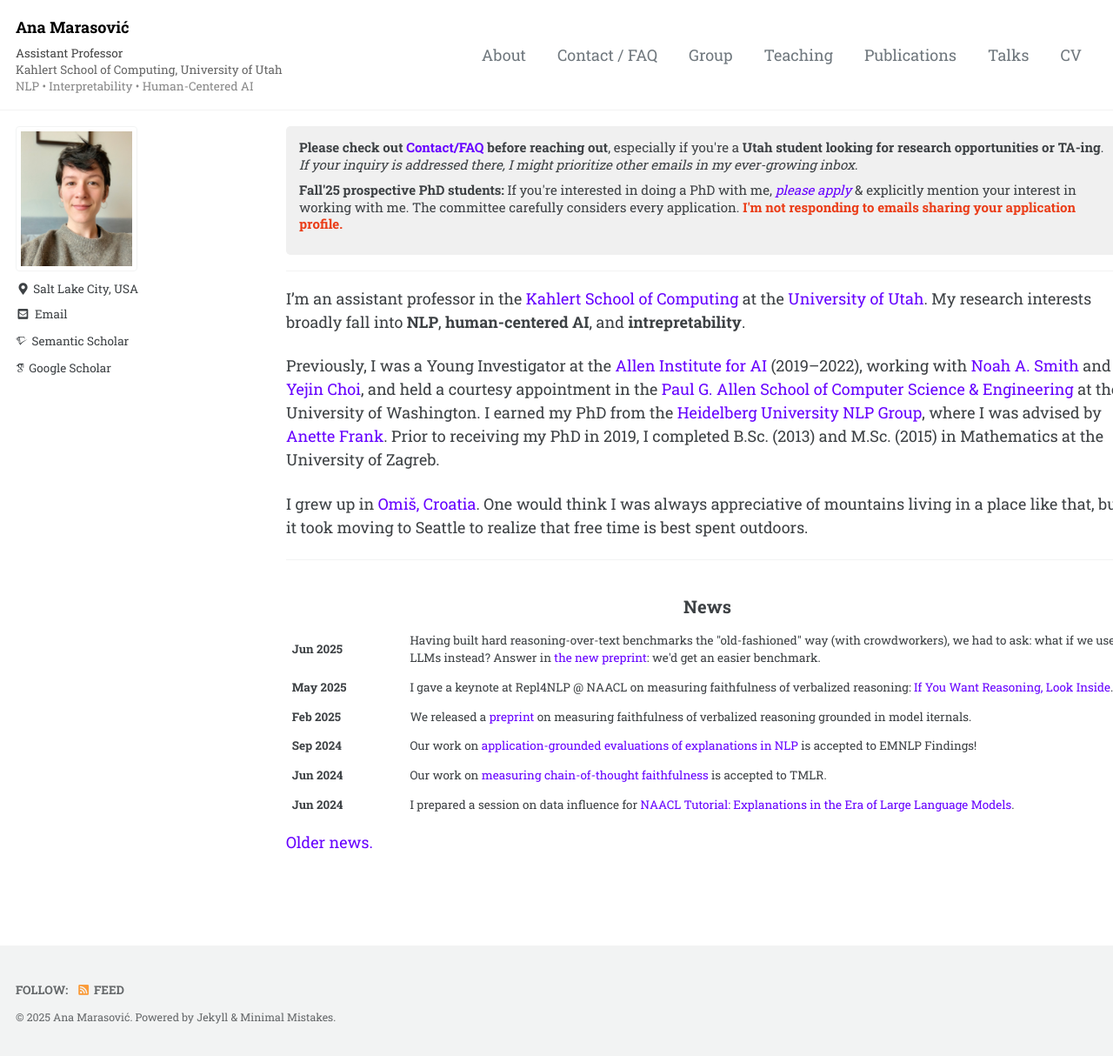
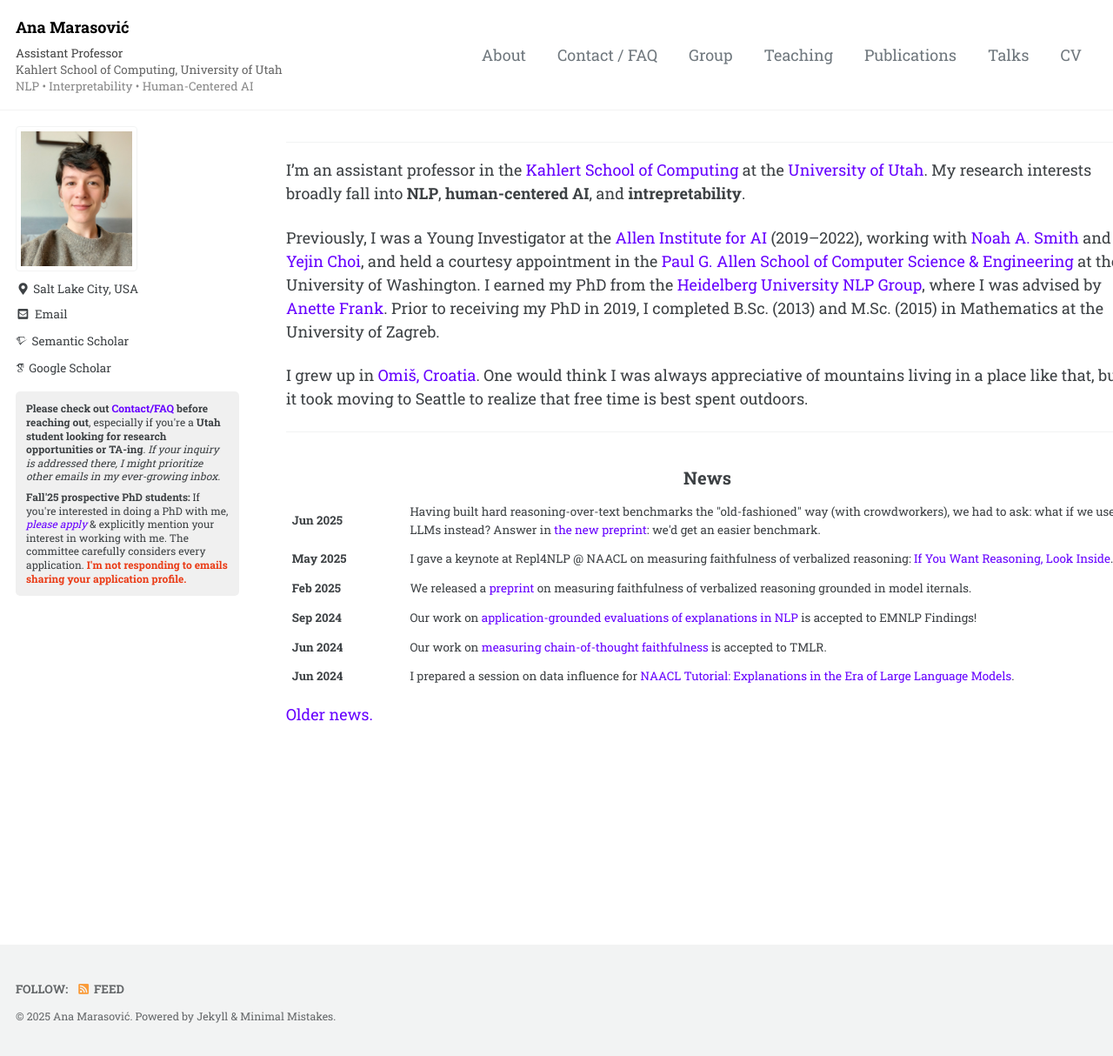
Before and after one commit to amarasovic/amarasovic.github.io, a Jekyll site: the page built from index.md, in a window 1280 px wide and 1214 px high. Shown: the whole window at 87% size. Built offline with Jekyll 4.4.1, drawn with Linux system fonts in a browser that asks for light colours; cached includes are drawn as plain includes; some web fonts are replaced; a script that is not in the unit is left out.

Commit message:
Move notice box to sidebar under author profile
Relocate the Contact/FAQ and PhD student notice box from main content to appear below the author profile links in the sidebar. Resized for sidebar width with smaller font and padding.

🤖 Generated with [Claude Code](https://claude.ai/code)

Co-Authored-By: Claude <noreply@anthropic.com>

```diff
--- a/_includes/author-profile-custom-links.html
+++ b/_includes/author-profile-custom-links.html
@@ -5,3 +5,15 @@
     </a>
   </li>
 -->
+
+</ul>
+<div style="background-color: #f0f0f0; padding: 12px; border-radius: 5px; font-size: 12px; line-height: 1.3; margin-top: 15px; width: 100%;">
+  <div style="margin-bottom: 8px;">
+    <strong>Please check out <a href="https://www.anamarasovic.com/contact/">Contact/FAQ</a> before reaching out</strong>, especially if you're a <strong>Utah student looking for research opportunities or TA-ing</strong>.
+    <em>If your inquiry is addressed there, I might prioritize other emails in my ever-growing inbox.</em>
+  </div>
+  <div>
+    <strong>Fall'25 prospective PhD students:</strong> If you're interested in doing a PhD with me, <a href="https://www.cs.utah.edu/graduate/admissions/"><em>please apply</em></a> & explicitly mention your interest in working with me. The committee carefully considers every application. <span style="color:#EA3C17;"><strong>I'm not responding to emails sharing your application profile.</strong></span>
+  </div>
+</div>
+<ul style="display: none;">
--- a/index.md
+++ b/index.md
@@ -3,18 +3,6 @@ layout: single
 classes: wide
 author_profile: true
 ---
-
-<div style="background-color: #f0f0f0; padding: 15px; border-radius: 5px; font-size: 15px; line-height: 1.3;">
-  <div style="margin-bottom: 10px;">
-    <strong>Please check out <a href="https://www.anamarasovic.com/contact/">Contact/FAQ</a> before reaching out</strong>, especially if you're a <strong>Utah student looking for research opportunities or TA-ing</strong>.
-    <em>If your inquiry is addressed there, I might prioritize other emails in my ever-growing inbox.</em> <span style="color:#EA3C17;"></span>
-
-  </div>
-  <div style="margin-bottom: 10px;">
-    <strong>Fall'25 prospective PhD students:</strong> If you're interested in doing a PhD with me, <a href="https://www.cs.utah.edu/graduate/admissions/"><em>please apply</em></a>  & explicitly mention your interest in working with me. The committee carefully considers every application. <span style="color:#EA3C17;"><strong>I'm not responding to emails sharing your application profile.</strong></span>
-  </div>
-</div>
-
 
 ---
 
```
